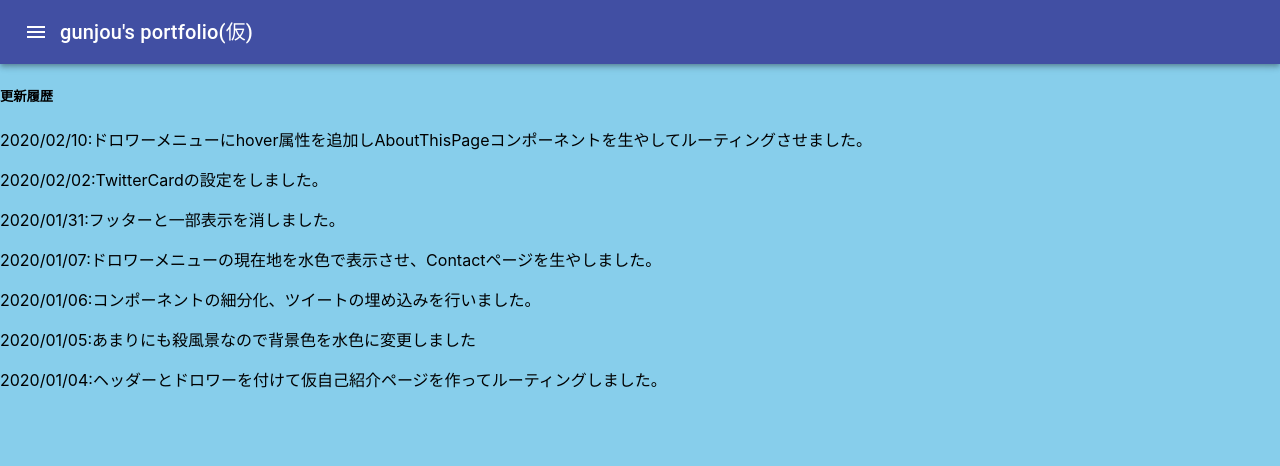
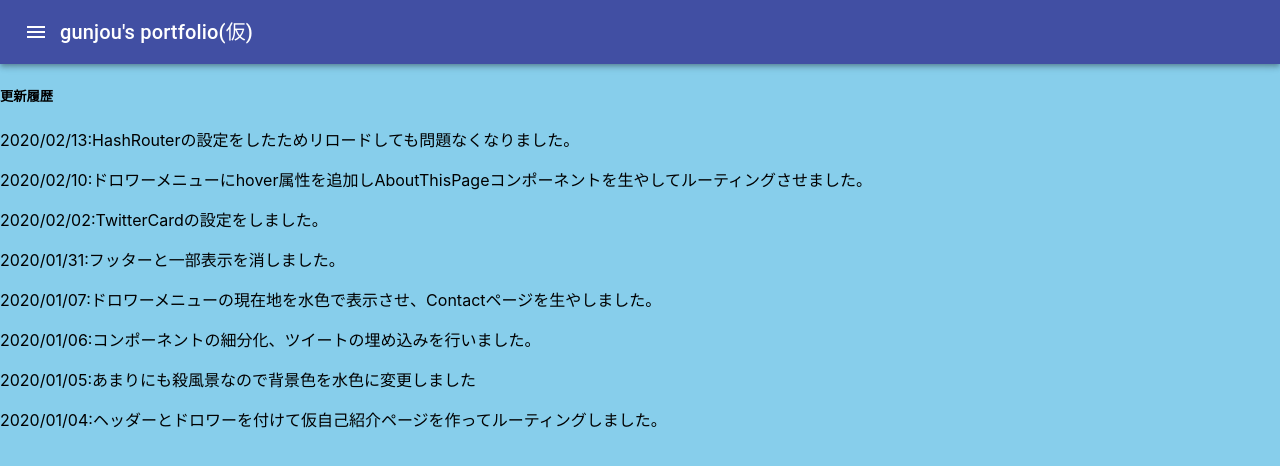
Before and after one commit to cobaltbluesky/profile, a React (Create React App) app: page / in a window 1280 px wide. Shown: the top 466 px of the page. Built offline with nearby package versions, Linux system fonts and the light colour scheme.

Commit message:
HashRouterを設定した

```diff
--- a/src/components/AboutThisPage.jsx
+++ b/src/components/AboutThisPage.jsx
@@ -6,7 +6,6 @@ const AboutThisPage=()=>{
     <div>
       <Header/>
       <h3>React.jsというJavascriptフレームワークを使って作りました。</h3>
-      <h3>github.ioでのルーティングにreact-routerを使用しているためリクエストが処理できずURLを直叩きすると404を吐かれます。</h3>
       <h3>ページ上部のアプリバーとドロワーにはmaterial-uiというCSSフレームワークを使っています。</h3>
       <h3>今はとても殺風景なサイトですが春休みにドメイン取ってThree.jsとReact.jsを使ってゴリゴリの３Dポートフォリオを作る予定なのでお楽しみに！</h3>
     </div>
--- a/src/components/App.jsx
+++ b/src/components/App.jsx
@@ -1,5 +1,5 @@
 import React from 'react';
-import {BrowserRouter,Route}from 'react-router-dom';
+import {HashRouter,Route}from 'react-router-dom';
 import Home from './Home';
 import AboutMe from './AboutMe';
 import AboutThisPage from './AboutThisPage';
@@ -8,7 +8,7 @@ import Contact from './Contact';
 
 const App=()=>{
   return (
-    <BrowserRouter basename={process.env.PUBLIC_URL}>
+    <HashRouter basename={process.env.PUBLIC_URL}>
       <switch>
         <Route exact path='/'component={Home}/>
         <Route exact path='/AboutThisPage'component={AboutThisPage}/>
@@ -16,7 +16,7 @@ const App=()=>{
         <Route path='/Tweets'component={Tweets}/>
         <Route path='/Contact'component={Contact}/>
       </switch>
-    </BrowserRouter>
+    </HashRouter>
   );
 }
 
--- a/src/components/Home.jsx
+++ b/src/components/Home.jsx
@@ -5,6 +5,7 @@ const Home=()=>(
   <div>
     <Header/>
     <h5>更新履歴</h5>
+    <p>2020/02/13:HashRouterの設定をしたためリロードしても問題なくなりました。</p>
     <p>2020/02/10:ドロワーメニューにhover属性を追加しAboutThisPageコンポーネントを生やしてルーティングさせました。</p>
     <p>2020/02/02:TwitterCardの設定をしました。</p>
     <p>2020/01/31:フッターと一部表示を消しました。</p>
--- a/src/components/Tweets.jsx
+++ b/src/components/Tweets.jsx
@@ -5,7 +5,7 @@ import {TwitterTimelineEmbed} from 'react-twitter-embed';
 const Tweets=()=>(
   <div>
     <Header/>
-    <TwitterTimelineEmbed  sourceType='profile'screenName='chuni_character'/>
+    <TwitterTimelineEmbed  sourceType='profile'screenName='hagukipain'/>
   </div>
 )
 export default Tweets;
```
